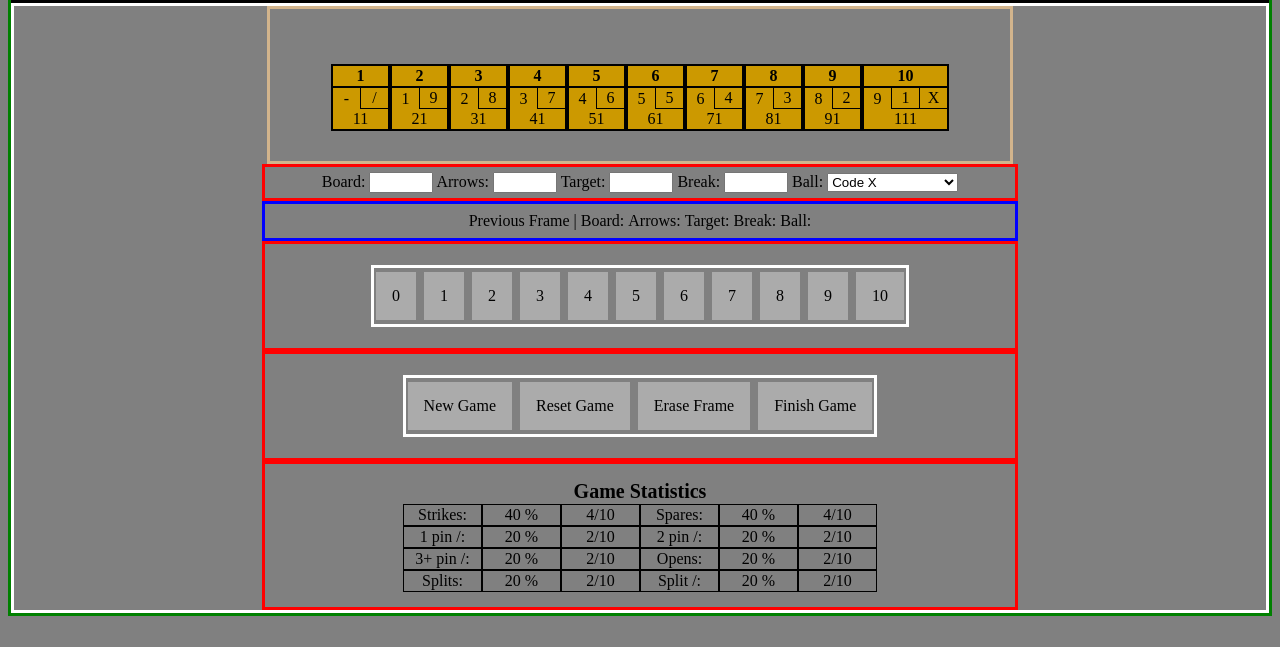
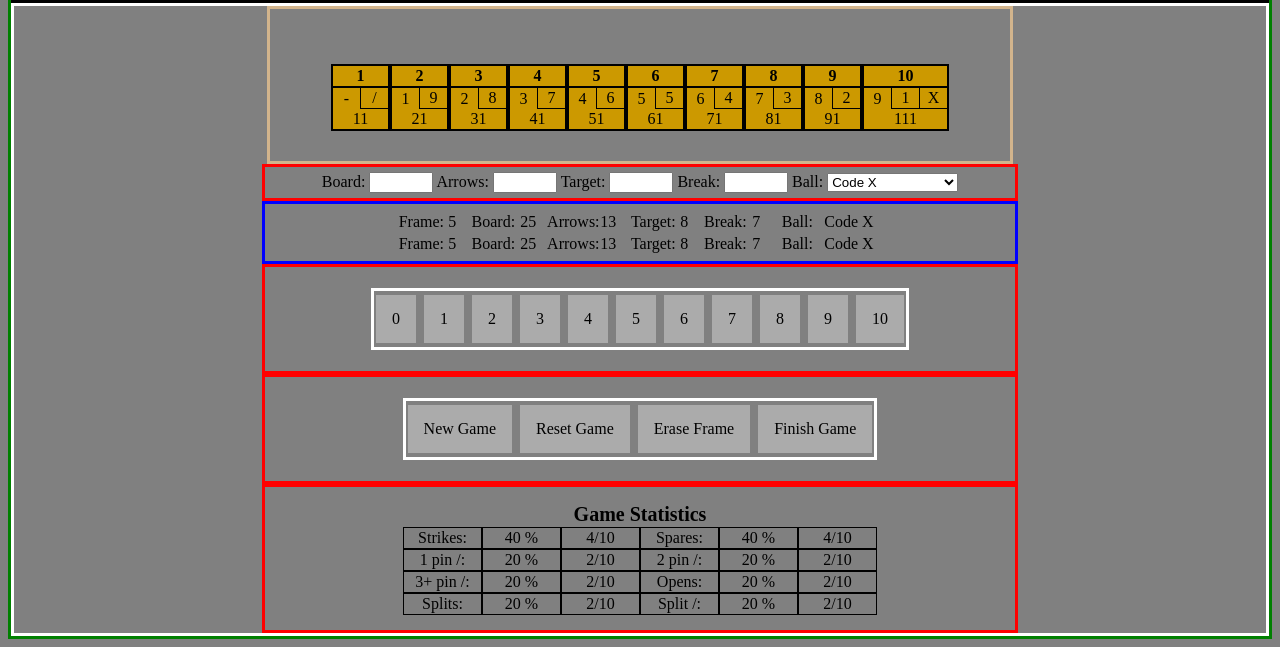
Before and after one commit to denisekurek/Bowling-App, a plain HTML site: page scores.html in a window 1280 px wide. Shown: the part 176-823 px from the top of the page. Before the commit the page ends 800 px from the top, so only its background shows below. Drawn offline with Linux system fonts and the light colour scheme.

Commit message:
Changes to Previous Frame Panel
Added a second row to show last 2 frames adjustments and got it looking the way I want.

```diff
--- a/score.css
+++ b/score.css
@@ -155,6 +155,24 @@ header
   padding: 5px;
 }
 
+.pv_category
+{
+  display: inline-flex;
+  /*border: solid 1px #000000;*/
+  margin: 0;
+  justify-content: center;
+  width: 50px;
+}
+
+.data
+{
+  display: inline-flex;
+  /*border: solid 1px #000000;*/
+  margin-right: 10px;
+  justify-content: center;
+  width: auto;
+}
+
 .buttons li
 {
   display: inline-block;
--- a/scores.html
+++ b/scores.html
@@ -180,12 +180,32 @@
           <div class="previous_frame">
             <table>
               <tr>
-                <td>Previous Frame |</td>
-                <td>Board:</td>
-                <td>Arrows:</td>
-                <td>Target:</td>
-                <td>Break:</td>
-                <td>Ball:</td>
+                <td class="pv_category">Frame:</td>
+                <td class="data">5</td>
+                <td class="pv_category">Board:</td>
+                <td class="data">25</td>
+                <td class="pv_category">Arrows:</td>
+                <td class="data">13</td>
+                <td class="pv_category">Target:</td>
+                <td class="data">8</td>
+                <td class="pv_category">Break:</td>
+                <td class="data">7</td>
+                <td class="pv_category">Ball:</td>
+                <td class="data">Code X</td>
+              </tr>
+              <tr>
+                <td class="pv_category">Frame:</td>
+                <td class="data">5</td>
+                <td class="pv_category">Board:</td>
+                <td class="data">25</td>
+                <td class="pv_category">Arrows:</td>
+                <td class="data">13</td>
+                <td class="pv_category">Target:</td>
+                <td class="data">8</td>
+                <td class="pv_category">Break:</td>
+                <td class="data">7</td>
+                <td class="pv_category">Ball:</td>
+                <td class="data">Code X</td>
               </tr>
             </table>
           </div>
```
